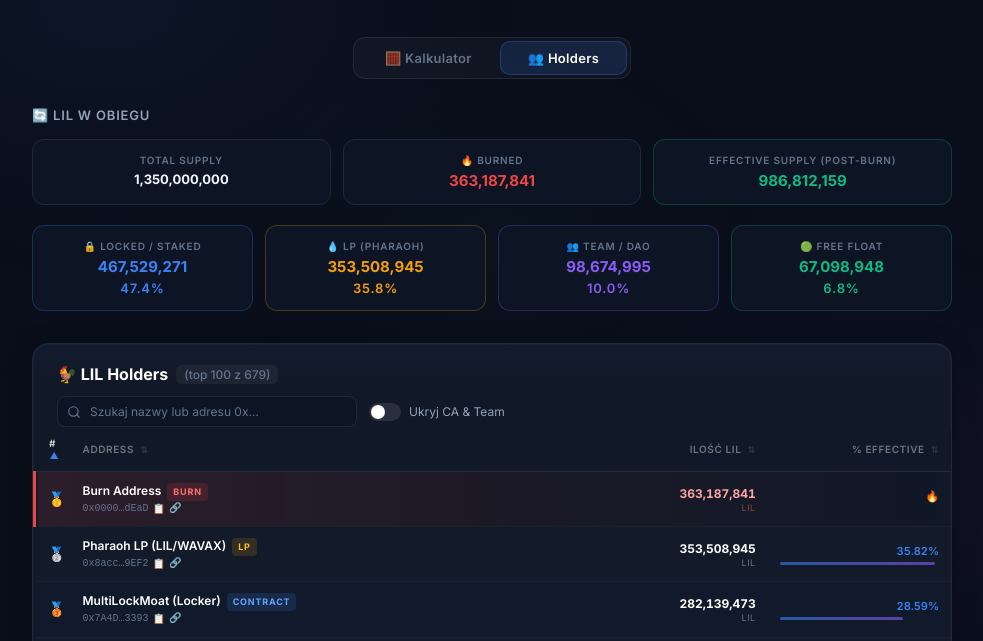
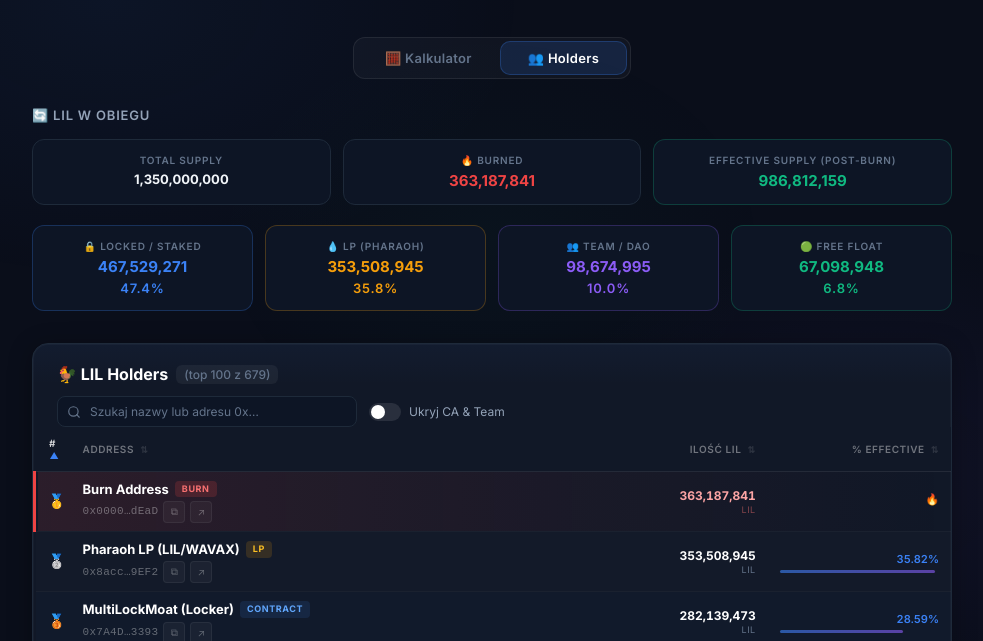
Before and after one commit to Twojekrypto/LIL, a plain HTML site: page index.html in a window 1280 px wide. Both pictures are taken after a click on the button "👥 Holders". Shown: the part 159-800 px from the top of the page, without its empty margins (148-1131 px from the left). Drawn offline with Linux system fonts and the light colour scheme.

Commit message:
feat: premium address layout — two-line flex, styled icon buttons, named/unnamed hierarchy, copy feedback

```diff
--- a/index.html
+++ b/index.html
@@ -1027,14 +1027,27 @@
             font-size:14px;line-height:1;
         }
         .holders-tbl .td-addr {
-            line-height:1.55;
+            line-height:1.4;padding-top:8px;padding-bottom:8px;
+        }
+        .holders-tbl .td-addr .h-line1 {
+            display:flex;align-items:center;gap:6px;margin-bottom:3px;
         }
         .holders-tbl .td-addr .h-name {
-            font-weight:600;font-size:12px;color:#fff;
+            font-weight:700;font-size:13px;color:#fff;
+            white-space:nowrap;overflow:hidden;text-overflow:ellipsis;
+            max-width:340px;
+        }
+        .holders-tbl .td-addr .h-line2 {
+            display:flex;align-items:center;gap:5px;
         }
         .holders-tbl .td-addr .h-hex {
-            font-family:'SF Mono','Fira Code',monospace;font-size:10px;
-            color:var(--text-muted);display:flex;align-items:center;gap:4px;
+            font-family:'SF Mono','Fira Code','Cascadia Code',monospace;
+            font-size:11px;color:rgba(255,255,255,.35);
+            letter-spacing:.3px;
+        }
+        /* Unnamed: hex is primary */
+        .holders-tbl .td-addr .h-hex.h-primary {
+            font-size:12px;color:rgba(255,255,255,.6);font-weight:500;
         }
         .holders-tbl .td-addr .h-hex a {
             color:inherit;text-decoration:none;transition:color .15s;
@@ -1042,21 +1055,36 @@
         .holders-tbl .td-addr .h-hex a:hover {
             color:var(--accent-blue);
         }
+        /* Tags */
         .holders-tbl .td-addr .h-tag {
-            display:inline-block;font-size:9px;font-weight:700;letter-spacing:.8px;
-            text-transform:uppercase;padding:2px 6px;border-radius:4px;
-            margin-left:6px;vertical-align:middle;
-        }
-        .holders-tbl .td-addr .h-tag.t-burn { background:rgba(239,68,68,.15);color:#f87171; }
+            display:inline-flex;align-items:center;gap:3px;
+            font-size:9px;font-weight:700;letter-spacing:.6px;
+            text-transform:uppercase;padding:2px 7px;border-radius:4px;
+        }
+        .holders-tbl .td-addr .h-tag.t-burn { background:rgba(239,68,68,.18);color:#f87171; }
         .holders-tbl .td-addr .h-tag.t-lp { background:rgba(245,158,11,.15);color:#fbbf24; }
-        .holders-tbl .td-addr .h-tag.t-contract { background:rgba(59,130,246,.15);color:#60a5fa; }
-        .holders-tbl .td-addr .h-tag.t-team { background:rgba(139,92,246,.15);color:#a78bfa; }
-        .holders-tbl .td-addr .h-tag.t-holder { background:rgba(16,185,129,.12);color:#34d399; }
-        .holders-tbl .td-addr .h-icon {
-            background:none;border:none;color:var(--text-muted);cursor:pointer;
-            font-size:10px;padding:0;transition:color .15s;
-        }
-        .holders-tbl .td-addr .h-icon:hover { color:var(--accent-blue); }
+        .holders-tbl .td-addr .h-tag.t-contract { background:rgba(59,130,246,.12);color:#60a5fa; }
+        .holders-tbl .td-addr .h-tag.t-team { background:rgba(139,92,246,.12);color:#a78bfa; }
+        .holders-tbl .td-addr .h-tag.t-dao { background:rgba(236,72,153,.12);color:#f472b6; }
+        .holders-tbl .td-addr .h-tag.t-holder { background:rgba(16,185,129,.10);color:#34d399; }
+        .holders-tbl .td-addr .h-tag.t-staking { background:rgba(16,185,129,.12);color:#34d399; }
+        /* Icon buttons */
+        .holders-tbl .td-addr .h-icon-btn {
+            display:inline-flex;align-items:center;justify-content:center;
+            background:rgba(255,255,255,.04);border:1px solid rgba(255,255,255,.06);
+            border-radius:4px;width:22px;height:22px;
+            color:rgba(255,255,255,.3);cursor:pointer;
+            font-size:10px;padding:0;text-decoration:none;
+            transition:all .15s;
+        }
+        .holders-tbl .td-addr .h-icon-btn:hover {
+            background:rgba(59,130,246,.12);border-color:rgba(59,130,246,.25);
+            color:var(--accent-blue);
+        }
+        .holders-tbl .td-addr .h-icon-btn.copied {
+            background:rgba(16,185,129,.12);border-color:rgba(16,185,129,.25);
+            color:#34d399;
+        }
         .holders-tbl .td-bal {
             text-align:right;font-variant-numeric:tabular-nums;
         }
@@ -1807,18 +1835,21 @@
                 // Rank (with medal for top 3)
                 tr.innerHTML = `<td class="td-rank">${medal ? '<span class="rank-medal">' + medal + '</span>' : h.rank}</td>`;
 
-                // Address cell with DeBank link
+                // Address cell — two-line layout
                 let addrHtml = '<td class="td-addr">';
                 if (h.n) {
-                    addrHtml += `<span class="h-name">${h.n}</span><span class="h-tag ${tagCls}">${tagLbl}</span><br>`;
+                    // Named: Line1 = name + tag, Line2 = hex + icons
+                    addrHtml += `<div class="h-line1"><span class="h-name">${h.n}</span><span class="h-tag ${tagCls}">${tagLbl}</span></div>`;
+                    addrHtml += `<div class="h-line2">`;
+                    addrHtml += `<span class="h-hex"><a href="https://snowscan.xyz/address/${h.a}" target="_blank" rel="noopener">${shortAddr(h.a)}</a></span>`;
+                } else {
+                    // Unnamed: Line1 = hex (primary) + tag, Line2 = icons
+                    addrHtml += `<div class="h-line1"><span class="h-hex h-primary"><a href="https://snowscan.xyz/address/${h.a}" target="_blank" rel="noopener">${shortAddr(h.a)}</a></span><span class="h-tag ${tagCls}">${tagLbl}</span></div>`;
+                    addrHtml += `<div class="h-line2">`;
                 }
-                addrHtml += `<span class="h-hex">`;
-                addrHtml += `<a href="https://snowscan.xyz/address/${h.a}" target="_blank" rel="noopener">${shortAddr(h.a)}</a>`;
-                addrHtml += `<button class="h-icon" onclick="copyAddr('${h.a}')" title="Kopiuj">📋</button>`;
-                addrHtml += `<a class="h-icon" href="https://debank.com/profile/${h.a}" target="_blank" rel="noopener" title="DeBank">🔗</a>`;
-                addrHtml += `</span>`;
-                if (!h.n) addrHtml += `<span class="h-tag ${tagCls}">${tagLbl}</span>`;
-                addrHtml += '</td>';
+                addrHtml += `<button class="h-icon-btn" onclick="copyAddr('${h.a}',this)" title="Kopiuj adres">⧉</button>`;
+                addrHtml += `<a class="h-icon-btn" href="https://debank.com/profile/${h.a}" target="_blank" rel="noopener" title="DeBank">↗</a>`;
+                addrHtml += `</div></td>`;
                 tr.innerHTML += addrHtml;
 
                 // Balance with LIL unit
@@ -1853,16 +1884,17 @@
         }
 
         // Copy address to clipboard
-        function copyAddr(addr) {
+        function copyAddr(addr, btn) {
             navigator.clipboard.writeText(addr).then(() => {
-                const btns = document.querySelectorAll('.h-icon');
-                btns.forEach(b => {
-                    if (b.getAttribute('onclick') && b.getAttribute('onclick').includes(addr.slice(0, 8))) {
-                        const orig = b.textContent;
-                        b.textContent = '✓';
-                        setTimeout(() => b.textContent = orig, 1200);
-                    }
-                });
+                if (btn) {
+                    const orig = btn.textContent;
+                    btn.textContent = '✓';
+                    btn.classList.add('copied');
+                    setTimeout(() => {
+                        btn.textContent = orig;
+                        btn.classList.remove('copied');
+                    }, 1200);
+                }
             });
         }
     </script>
```
